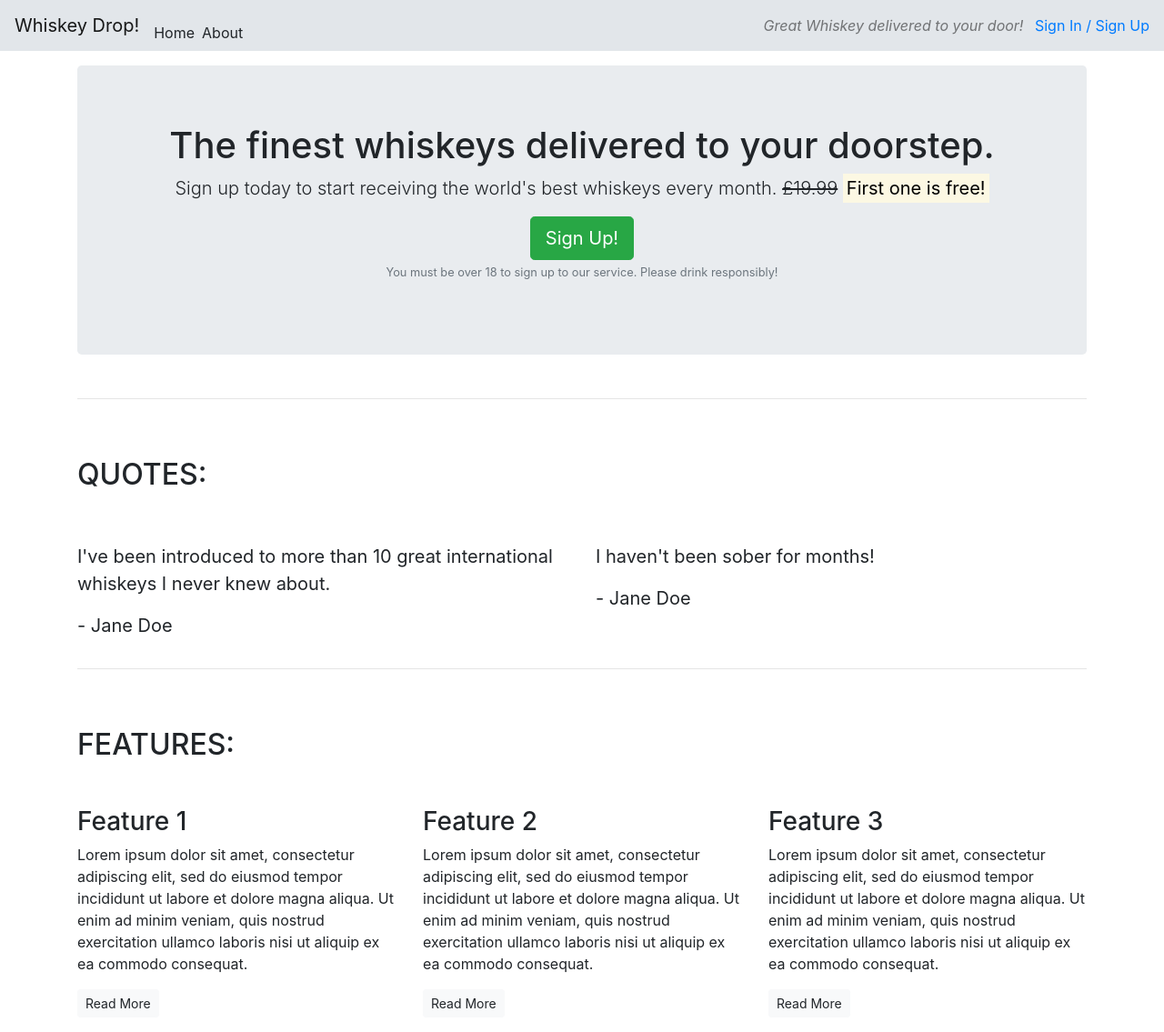
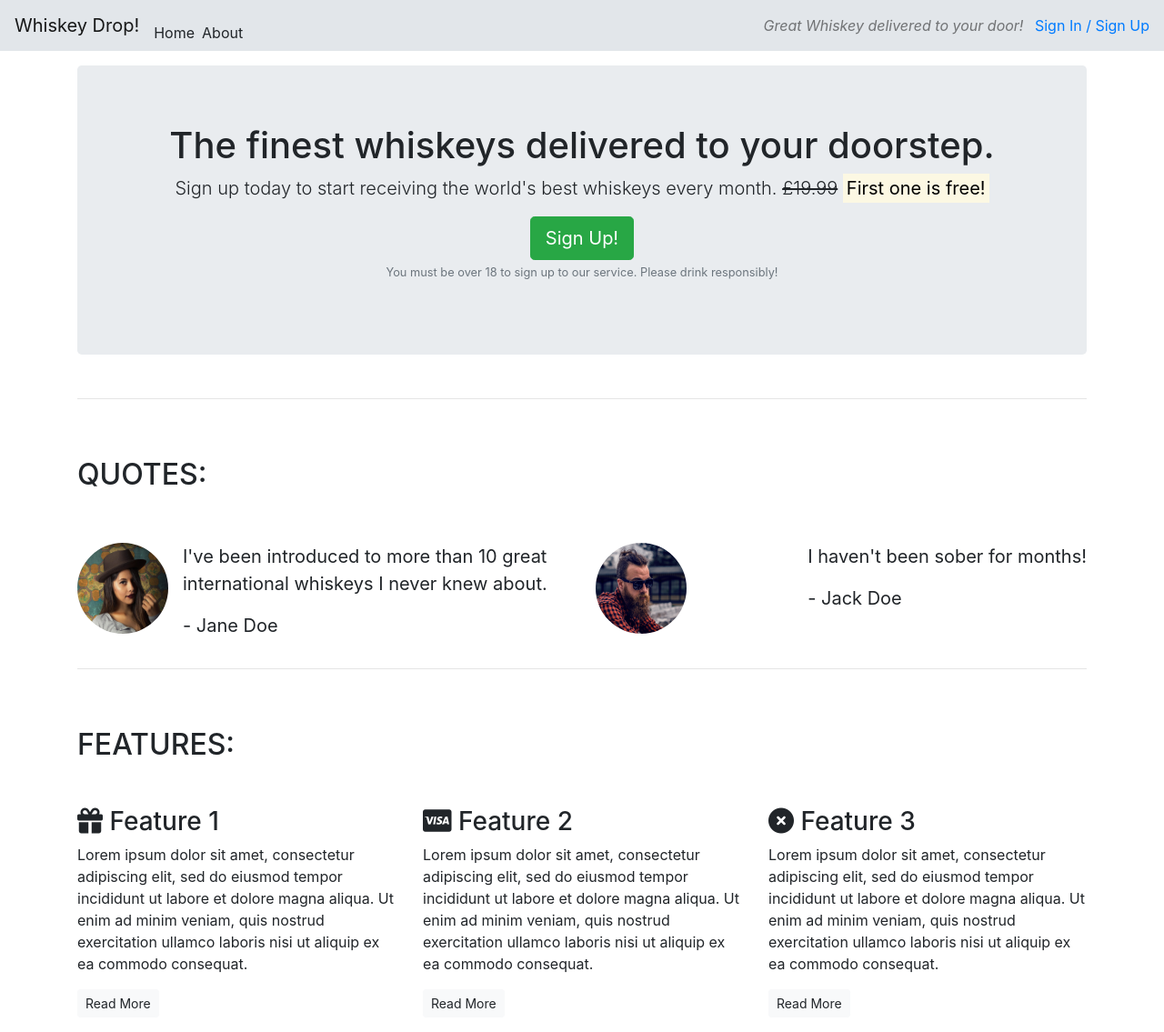
Before and after one commit to jrdnbrkfld/bootstrap, a plain HTML site: page index.html in a window 1280 px wide. Shown: the whole page at 91% size. Drawn offline with nearby package versions, Linux system fonts and the light colour scheme.

Commit message:
add images for quotes add font awesome icons for features

```diff
--- a/index.html
+++ b/index.html
@@ -6,6 +6,7 @@
     <meta name="viewport" content="width=device-width, initial-scale=1.0">
     <title>Whiskey Drop | Taste a new whiskey every month</title>
     <link rel="stylesheet" href="https://maxcdn.bootstrapcdn.com/bootstrap/4.1.3/css/bootstrap.min.css">
+    <script src="https://kit.fontawesome.com/e48c33a78b.js" crossorigin="anonymous"></script>
 </head>
 
 <body>
@@ -49,16 +50,30 @@
             </div>
             <div class="row">
                 <div class="col-12 col-md-6">
+                    <div class="media">
+                        <div class="d-none d-sm-block">
+                            <img src="assets/images/girl-image.png" class="rounded-circle mr-3" height="100" width="100">
+                        </div>
+                        <div class="media-body">
                             <blockquote class="blockquote">
                                 <p>I've been introduced to more than 10 great international whiskeys I never knew about.</p>
                                 <p>- Jane Doe</p>
                             </blockquote>
                         </div>
+                    </div>
+                </div>
                 <div class="col-12 col-md-6">
+                    <div class="media">
+                        <div class="d-none d-sm-block">
+                            <img src="assets/images/guy-image.png" class="rounded-circle mr-3" height="100" width="100">
+                        </div>
+                        <div class="media-body"></div>
                             <blockquote class="blockquote">
                                 <p>I haven't been sober for months!</p>
-                        <p>- Jane Doe</p>
+                                <p>- Jack Doe</p>
                             </blockquote>
+                        </div>
+                    </div>
                 </div>
             </div>
         </section>
@@ -75,7 +90,7 @@
             <div class="row">
                 <div class="col-12 col-md-6 col-lg-4">
                     <div class="feature">
-                        <h3>Feature 1</h3>
+                        <h3><i class="fa-solid fa-gift"></i> Feature 1</h3>
                         <p>Lorem ipsum dolor sit amet,
                             consectetur adipiscing elit, sed do eiusmod
                             tempor incididunt ut labore et dolore magna aliqua.
@@ -86,7 +101,7 @@
                 </div>
                 <div class="col-12 col-md-6 col-lg-4">
                     <div class="feature">
-                        <h3>Feature 2</h3>
+                        <h3><i class="fa-brands fa-cc-visa"></i> Feature 2</h3>
                         <p>Lorem ipsum dolor sit amet,
                             consectetur adipiscing elit, sed do eiusmod
                             tempor incididunt ut labore et dolore magna aliqua.
@@ -97,7 +112,7 @@
                 </div>
                 <div class="col-12 d-md-none d-lg-block col-lg-4">
                     <div class="feature">
-                        <h3>Feature 3</h3>
+                        <h3><i class="fa-solid fa-circle-xmark"></i> Feature 3</h3>
                         <p>Lorem ipsum dolor sit amet,
                             consectetur adipiscing elit, sed do eiusmod
                             tempor incididunt ut labore et dolore magna aliqua.
```
Lines whose indentation alone changed are shown as unchanged.
